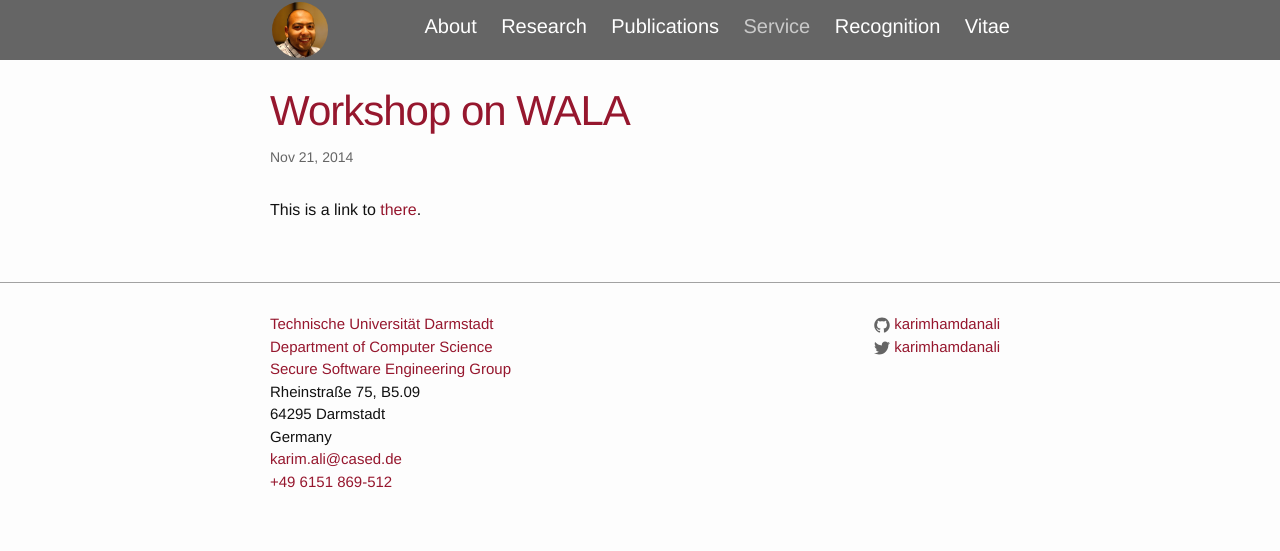
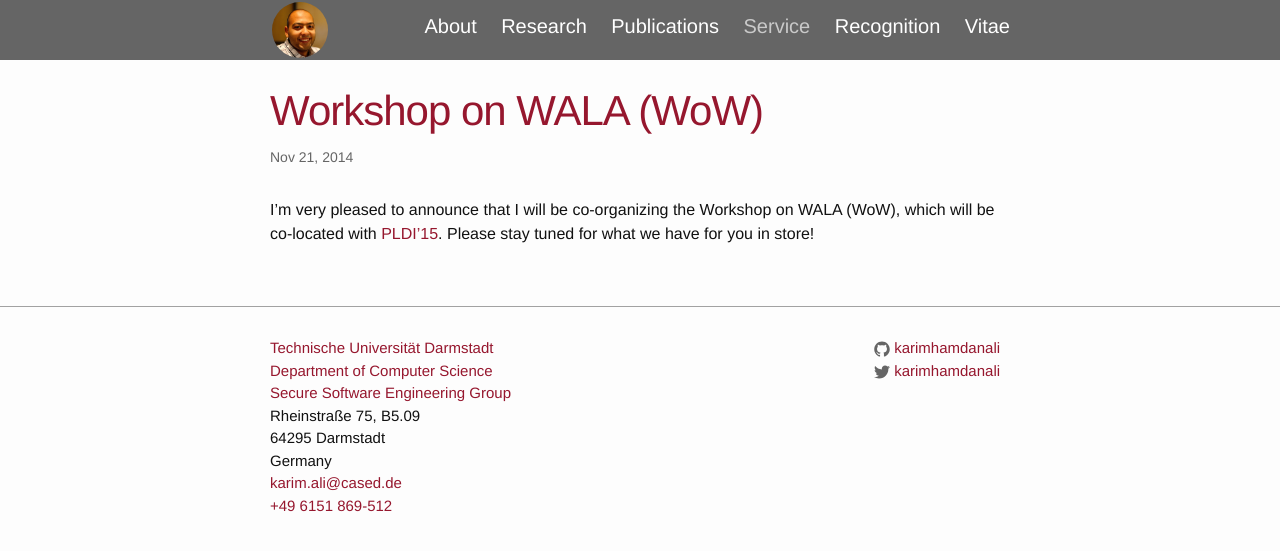
Before and after one commit to karimhamdanali/karimhamdanali.github.io, a Jekyll site: the page built from _posts/2014-11-21-wow.md, in a window 1280 px wide. Shown: the top 551 px of the page. Built offline with Jekyll 4.4.1, drawn with Linux system fonts in a browser that asks for light colours.

Commit message:
wow announcment

```diff
--- a/_posts/2014-11-21-wow.md
+++ b/_posts/2014-11-21-wow.md
@@ -1,11 +1,9 @@
 ---
 layout: post
-title: Workshop on WALA
+title: Workshop on WALA (WoW)
 date:   2014-11-21 03:18:00
 permalink: /wow/
 group: service
 ---
 
-This is a link to [there][there].
-
-[there]: http://google.com {:target="_blank"}
+I'm very pleased to announce that I will be co-organizing the Workshop on WALA (WoW), which will be co-located with <a href="http://conf.researchr.org/home/pldi2015" target="_blank">PLDI'15</a>. Please stay tuned for what we have for you in store!
```
